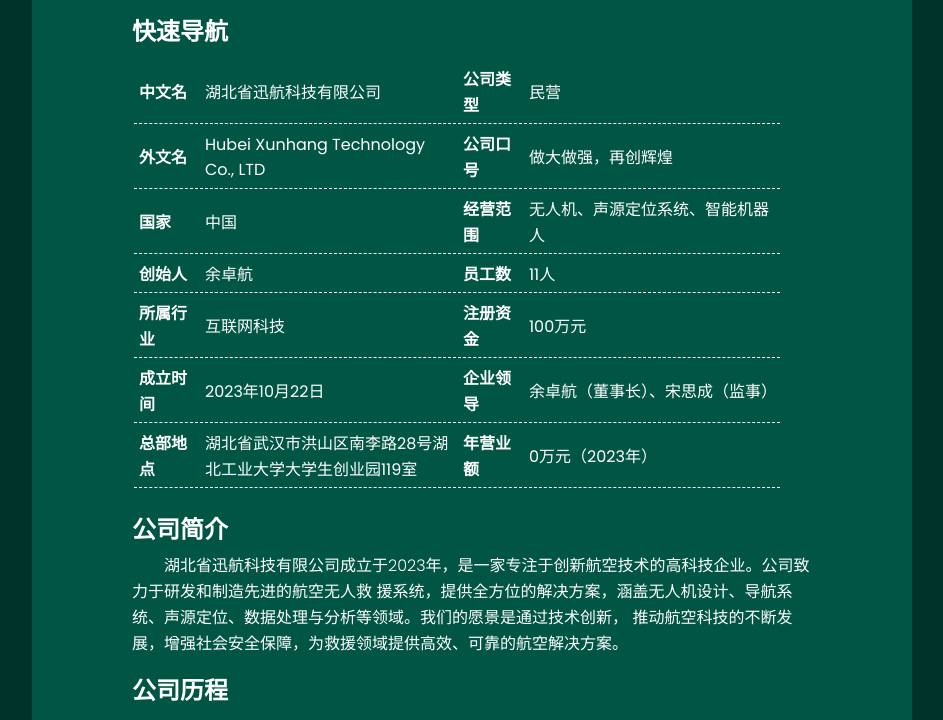
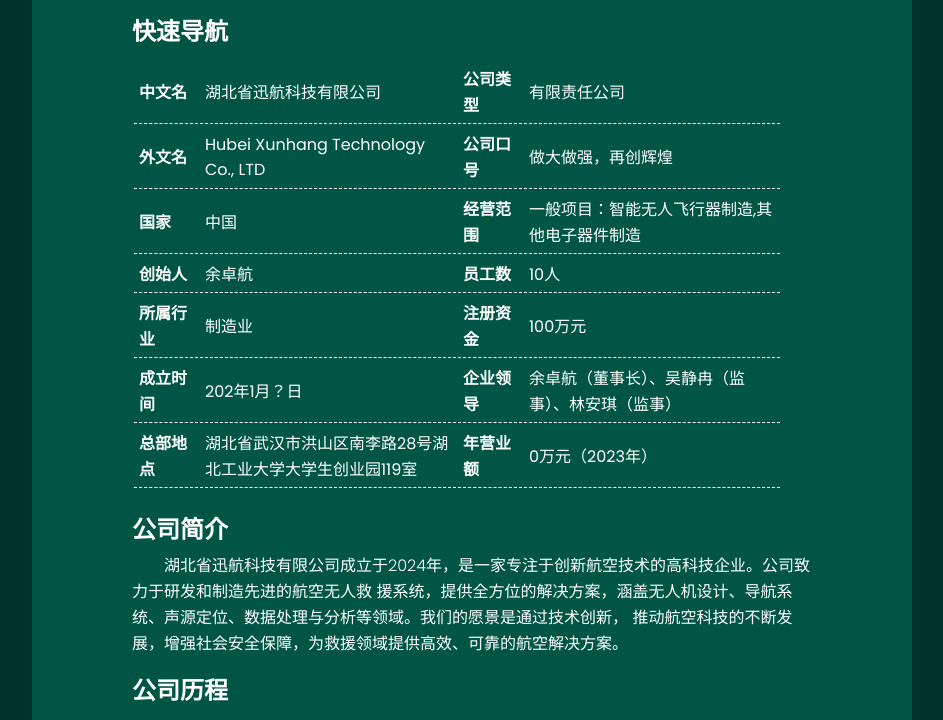
Before and after one commit to xunhang-website/Home, a plain HTML site: page index.html in a window 1280 px wide. Shown: the part 1342-2062 px from the top of the page, without its empty margins (168-1111 px from the left). Drawn offline with Linux system fonts and the light colour scheme.

Commit message:
Update index.html

```diff
--- a/index.html
+++ b/index.html
@@ -44,7 +44,7 @@
         <div class="image-container">
             <img src="logo(black-white).png" alt="迅航logo" width="140px">
             <div style="margin-left: 20px">
-                <p style="text-indent: 2em">湖北省迅航科技有限公司（外文名：Wuhan Xunhang Technology Co., LTD，简称：
+                <p style="text-indent: 2em">湖北省迅航科技有限公司（外文名：Hubei Xunhang Technology Co., LTD，简称：
                     XHT、XunHang）是一家以声源定位技术、无人系统开发和救援服务为主的企业，由湖北工业大学在校生余卓航、
                     宋思成等人于2023年10月22日创立，位于湖北省武汉市，现任董事长为余卓航。</p>
                 <p style="text-indent: 2em">公司致力于为无人机工业、行业用户以及救援部门提供性能强、精度高的新型无人搜救产品和解决方案。
@@ -58,7 +58,7 @@
                 <td width="10%"><b>中文名</b></td>
                 <td width="30%">湖北省迅航科技有限公司</td>
                 <td width="10%"><b>公司类型</td>
-                <td width="40%">民营</td>
+                <td width="40%">有限责任公司</td>
                 </tr>
             <tr>
                 <td width="10%"><b>外文名</b></td>
@@ -70,25 +70,25 @@
                 <td width="10%"><b>国家</b></td>
                 <td width="40%">中国</td>
                 <td width="10%"><b>经营范围</td>
-                <td width="30%">无人机、声源定位系统、智能机器人</td>
+                <td width="30%">一般项目：智能无人飞行器制造,其他电子器件制造</td>
             </tr>
             <tr>
                 <td width="10%"><b>创始人</b></td>
                 <td width="40%">余卓航</td>
                 <td width="10%"><b>员工数</td>
-                <td width="40%">11人</td>
+                <td width="40%">10人</td>
             </tr>
             <tr>
                 <td width="10%"><b>所属行业</b></td>
-                <td width="40%">互联网科技</td>
+                <td width="40%">制造业</td>
                 <td width="10%"><b>注册资金</b></td>
                 <td width="40%">100万元</td>
             </tr>
             <tr>
                 <td width="10%"><b>成立时间</b></td>
-                <td width="40%">2023年10月22日</td>
+                <td width="40%">202年1月？日</td>
                 <td width="10%"><b>企业领导</b></td>
-                <td width="40%">余卓航（董事长）、宋思成（监事）</td>
+                <td width="40%">余卓航（董事长）、吴静冉（监事）、林安琪（监事）</td>
             </tr>
             <tr>
                 <td width="10%"><b>总部地点</b></td>
@@ -100,7 +100,7 @@
         </table>
         <h2>公司简介</h2>
         <p style="text-indent: 2em">
-            湖北省迅航科技有限公司成立于2023年，是一家专注于创新航空技术的高科技企业。公司致力于研发和制造先进的航空无人救
+            湖北省迅航科技有限公司成立于2024年，是一家专注于创新航空技术的高科技企业。公司致力于研发和制造先进的航空无人救
             援系统，提供全方位的解决方案，涵盖无人机设计、导航系统、声源定位、数据处理与分析等领域。我们的愿景是通过技术创新，
             推动航空科技的不断发展，增强社会安全保障，为救援领域提供高效、可靠的航空解决方案。
         </p>
```
